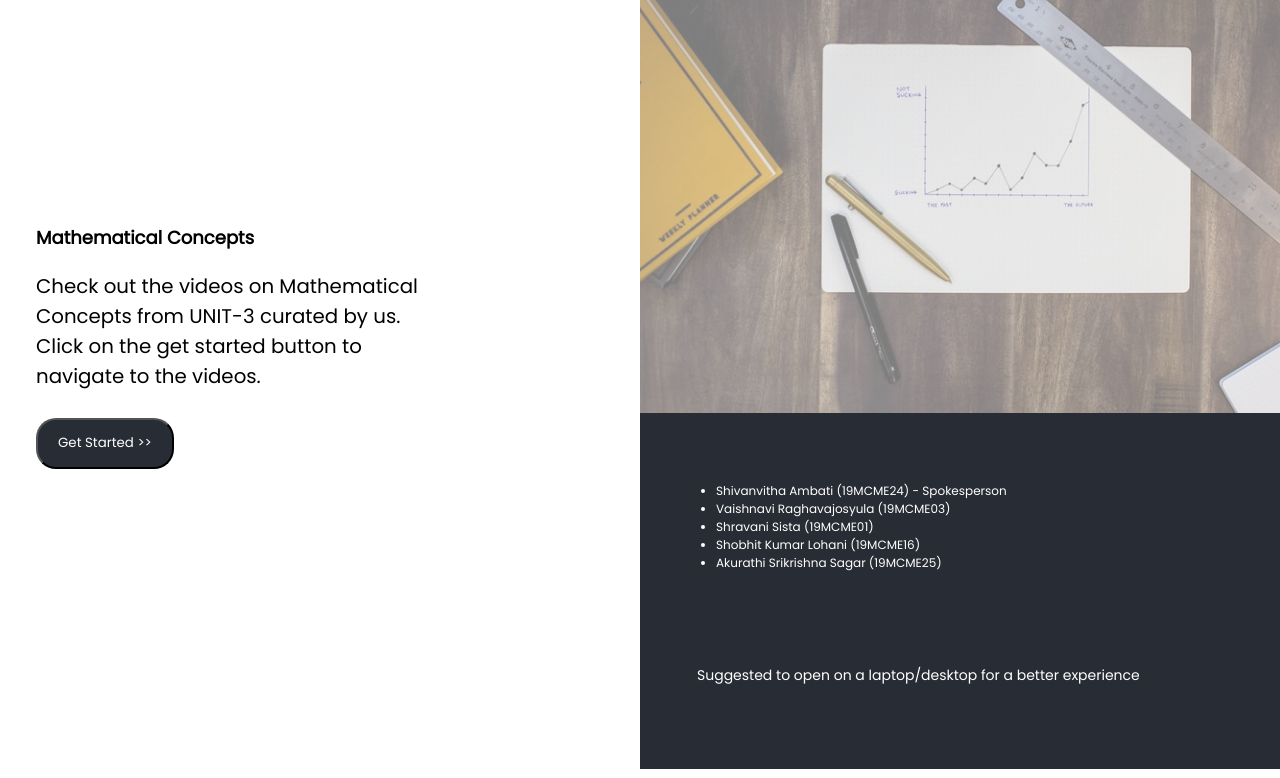
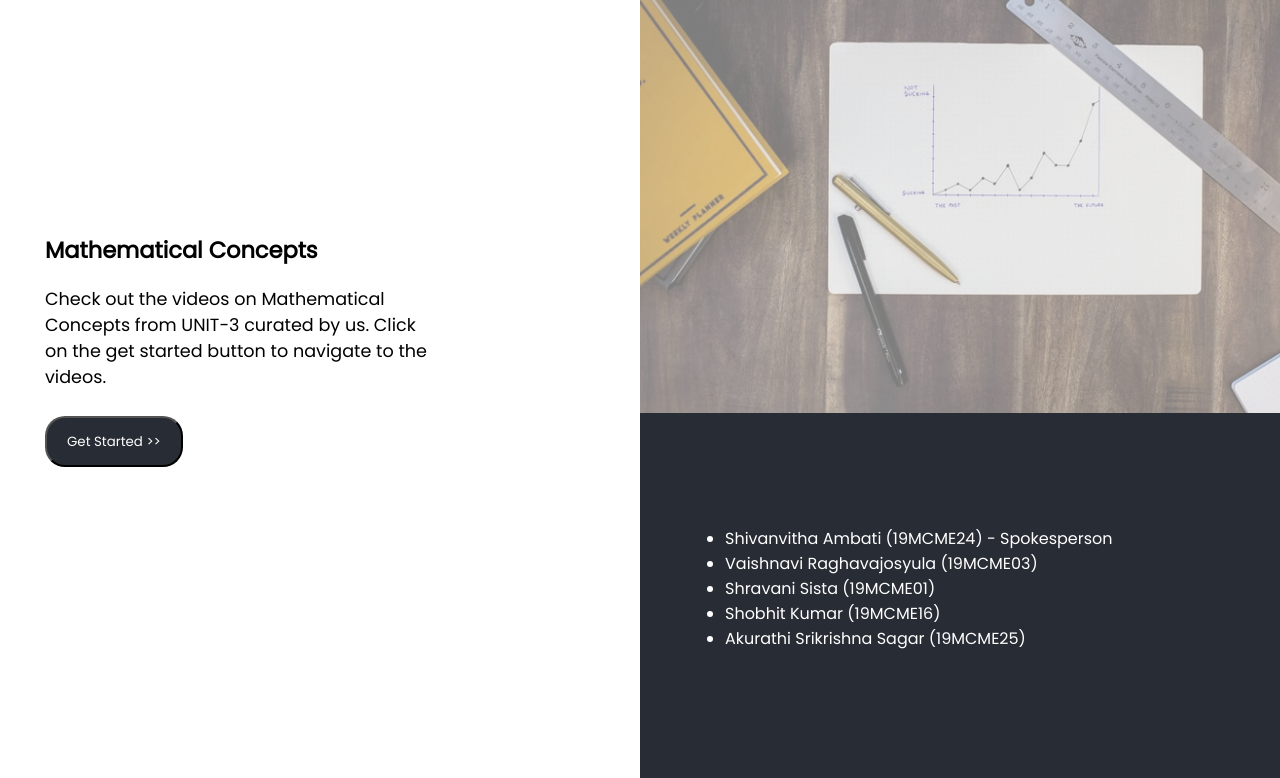
Before and after one commit to shiv2110/S_S-Assg-4, a plain HTML site: page index.html in a window 1280 px wide. Shown: the part 67-845 px from the top of the page. Drawn offline with Linux system fonts and the light colour scheme.

Commit message:
font and overflow changes

```diff
--- a/index.html
+++ b/index.html
@@ -83,14 +83,14 @@
                         <li>Shivanvitha Ambati (19MCME24) - Spokesperson</li>
                         <li>Vaishnavi Raghavajosyula (19MCME03)</li>
                         <li>Shravani Sista (19MCME01)</li>
-                        <li>Shobhit Kumar Lohani (19MCME16)</li>
+                        <li>Shobhit Kumar (19MCME16)</li>
                         <li>Akurathi Srikrishna Sagar (19MCME25)</li>
                     </ul>
                 </div>
 
-                <div class="note">
+                <!-- <div class="note">
                     <p>Suggested to open on a laptop/desktop for a better experience</p>
-                </div>
+                </div> -->
 
             </section>
         </div>
--- a/styles/main.scss
+++ b/styles/main.scss
@@ -7,9 +7,10 @@ body, html{
     margin: 0;
 }
 body{
+    overflow-x: hidden;
     height: 100%;
     font-family: 'Poppins';
-    font-size: 12px;
+    font-size: 15px;
     //font-size: 15px;
     //display: none;
 }
@@ -136,6 +137,7 @@ header{
         background-color: $one-dark;
         padding-top: 0;
         height: 100%;
+        width: 100%;
         //align-content: center;
 
         ul{
@@ -146,7 +148,7 @@ header{
         }
 
         li{
-            font-size: 1em;
+            font-size: 16px;
             color: white;
             //text-align: center;
         }
@@ -225,14 +227,14 @@ header{
 
 @media only screen and (min-width: 768px) {
     html{
-        font-size: 18px;
+        font-size: 16px;
     }
 
 }
 
 @media only screen and (min-width: 1020px) {
     html{
-        font-size: 18px;
+        font-size: 16px;
     }
     header{
         background: none;
--- a/styles/prob.scss
+++ b/styles/prob.scss
@@ -10,6 +10,7 @@ body, html {
 body {
   height: 100%;
   font-family: 'Poppins';
+  font-size: 16px;
 }
 
 .side-bar{
```
Also changed, not shown: styles/main.css, styles/prob.css, 2 other files.
